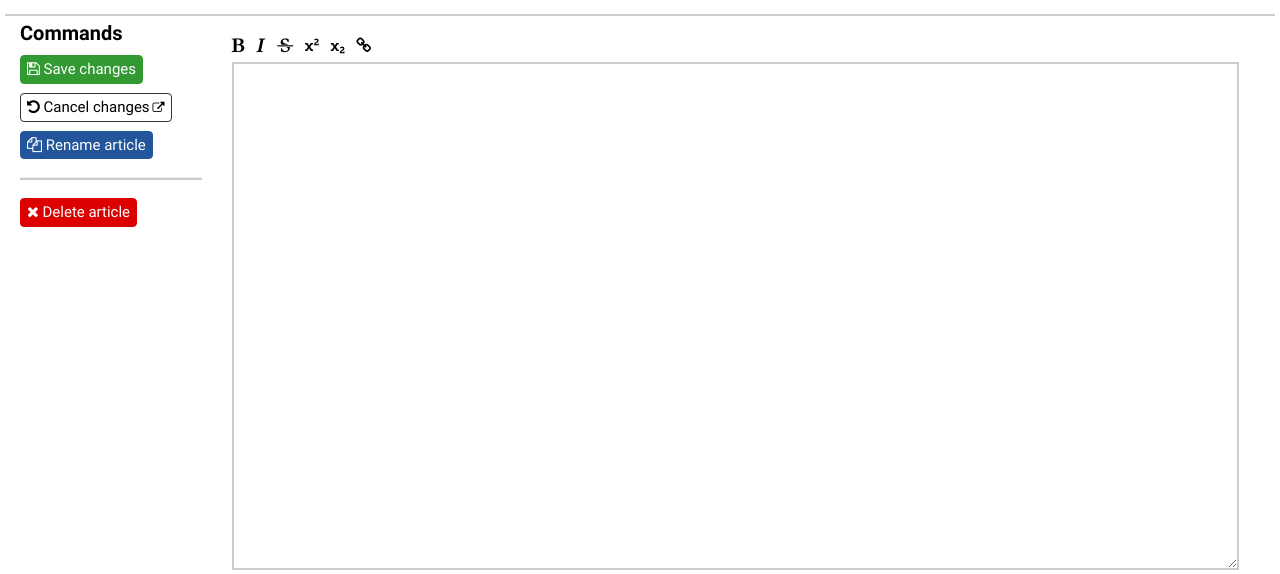
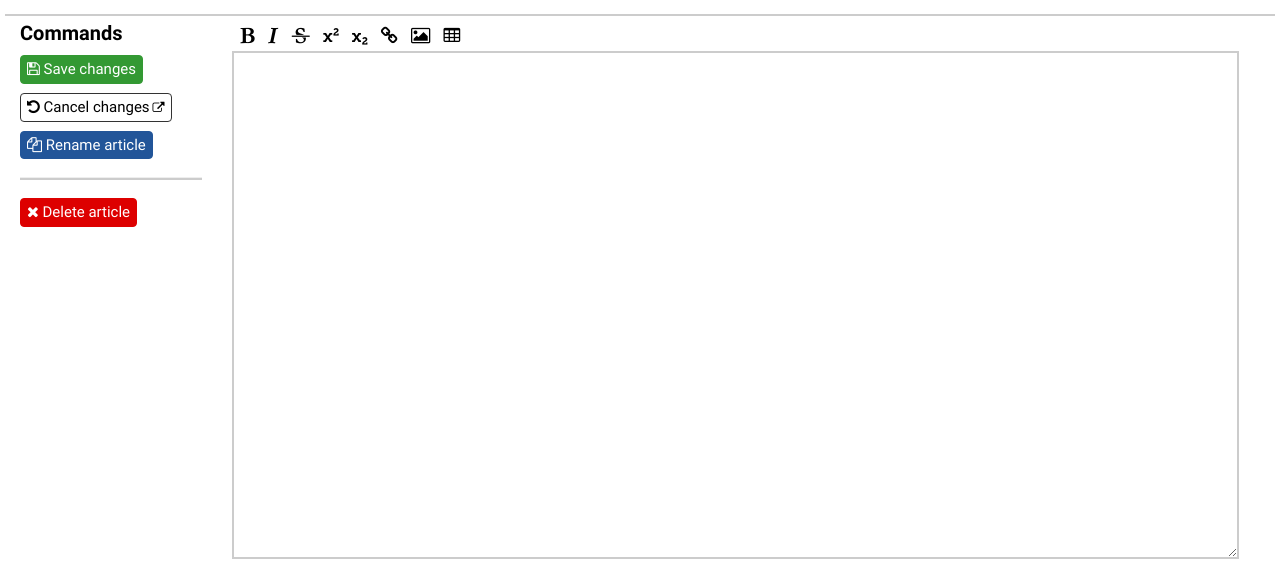
Before and after one commit to cabalamat/catwiki, a Flask app: template app/templates/wikiedit.html in a window 1280 px wide. Shown: the part 38-612 px from the top of the page. Run offline with Flask 2, Linux system fonts and the light colour scheme; the template is opened without the code that fills it, so the values that code supplies are empty; parts of the project's set-up code (start-up, migrations or seed data) failed here and were passed over.

Commit message:
tables in toolbar

```diff
--- a/app/static/app.css
+++ b/app/static/app.css
@@ -482,10 +482,10 @@ div.toc > ul > li > ul {
 /* editting */
 
 #edit_toolbar {
-    font-size: 16px;
+    font-size: 18px;
     //color: #060;
     //background: #efe;
-    margin: 0px 0px 6px 0px;
+    margin: 9px 0px 3px 0px;
 }
 
 
--- a/app/static/app.js
+++ b/app/static/app.js
@@ -20,7 +20,14 @@ function addAround(b, a) {
     ($("#source")
         .selection('insert', {text: b, mode: 'before'})
         .selection('insert', {text: a, mode: 'after'}));
+}
 
+function addTable() {
+    var t = ("\nHead 1 | Head 2 | Head 3\n"
+        +      "------ | ------ | ------\n"
+        +      "cell 1 | cell 2 | cell 3\n"
+        +      "cell 4 | cell 5 | cell 6\n");
+    addAround(t, "");
 }
 
 
--- a/app/templates/wikiedit.html
+++ b/app/templates/wikiedit.html
@@ -27,8 +27,8 @@ Rename article</a></p>
 
 
 {% block wikiContents %}
-<br>
 <div id='edit_toolbar'>
+  &nbsp;
   <span onclick='addAround("**", "**")'>
     <i class='fa fa-bold'></i></span>
   &nbsp;
@@ -44,8 +44,15 @@ Rename article</a></p>
   <span onclick='addAround("<sub>", "</sub>")'>
     <i class='fa fa-subscript'></i></span>
   &nbsp;
- <span onclick='addAround("[", "]()")'>
+  <span onclick='addAround("[", "]()")'>
     <i class='fa fa-link'></i></span>
+  &nbsp;
+  <span onclick='addAround("", "![](img)")'>
+    <i class='fa fa-image'></i></span>
+  &nbsp;
+  <span onclick='addTable()'>
+    <i class='fa fa-table'></i></span>
+
 {#
   &nbsp;
     <i class='fa fa-quote-left'></i>
```
